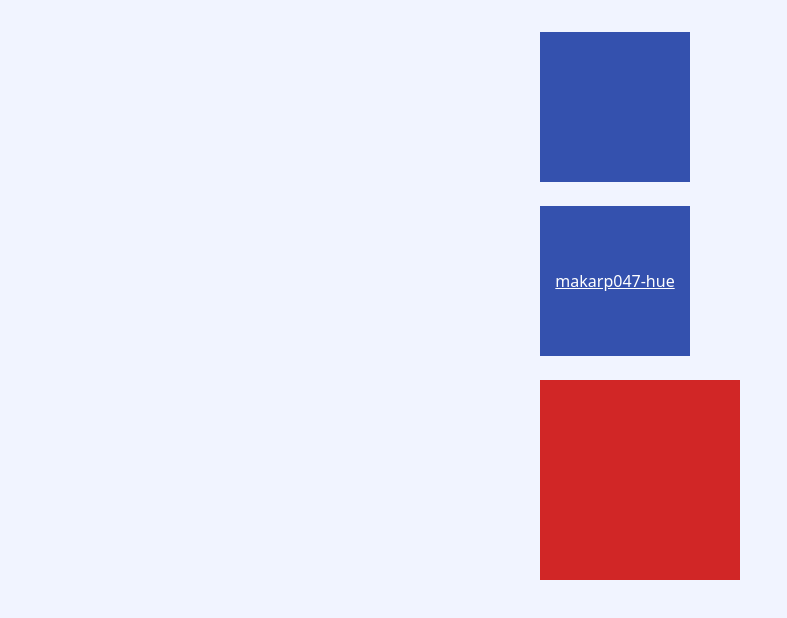
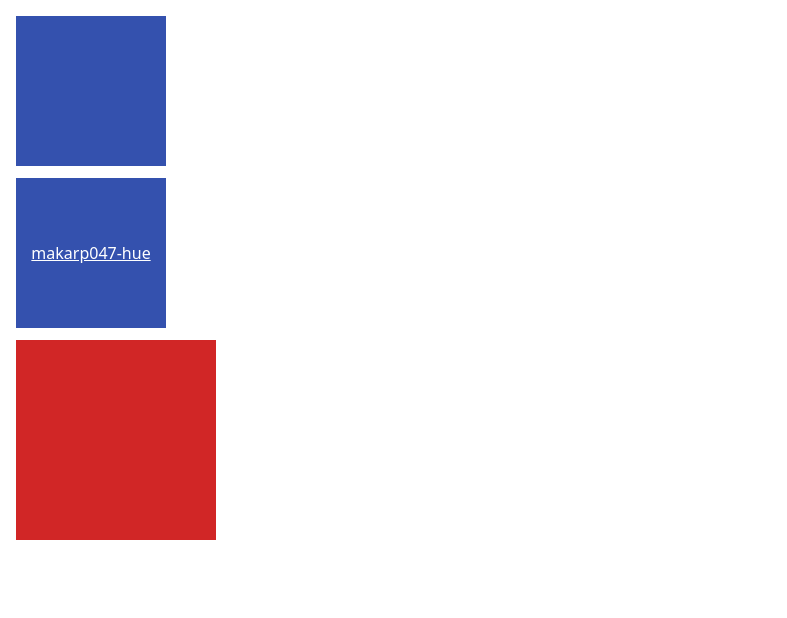
Before and after one commit to makarp047-hue/zadanie, a plain HTML site: page index.html in a window 1280 px wide. Shown: the whole page, without its empty margins (0-787 px from the left). Drawn offline with Linux system fonts and the light colour scheme.

Commit message:
Выровнять квадраты по левому краю по примеру

```diff
--- a/index.html
+++ b/index.html
@@ -7,15 +7,15 @@
   <style>
     body {
       margin: 0;
-      background: #f1f4ff;
+      background: white;
       font: 16px system-ui, sans-serif;
     }
 
     main {
       display: grid;
-      justify-content: center;
-      gap: 24px;
-      padding: 32px;
+      justify-items: start;
+      gap: 12px;
+      padding: 16px;
     }
 
     .square {
```
